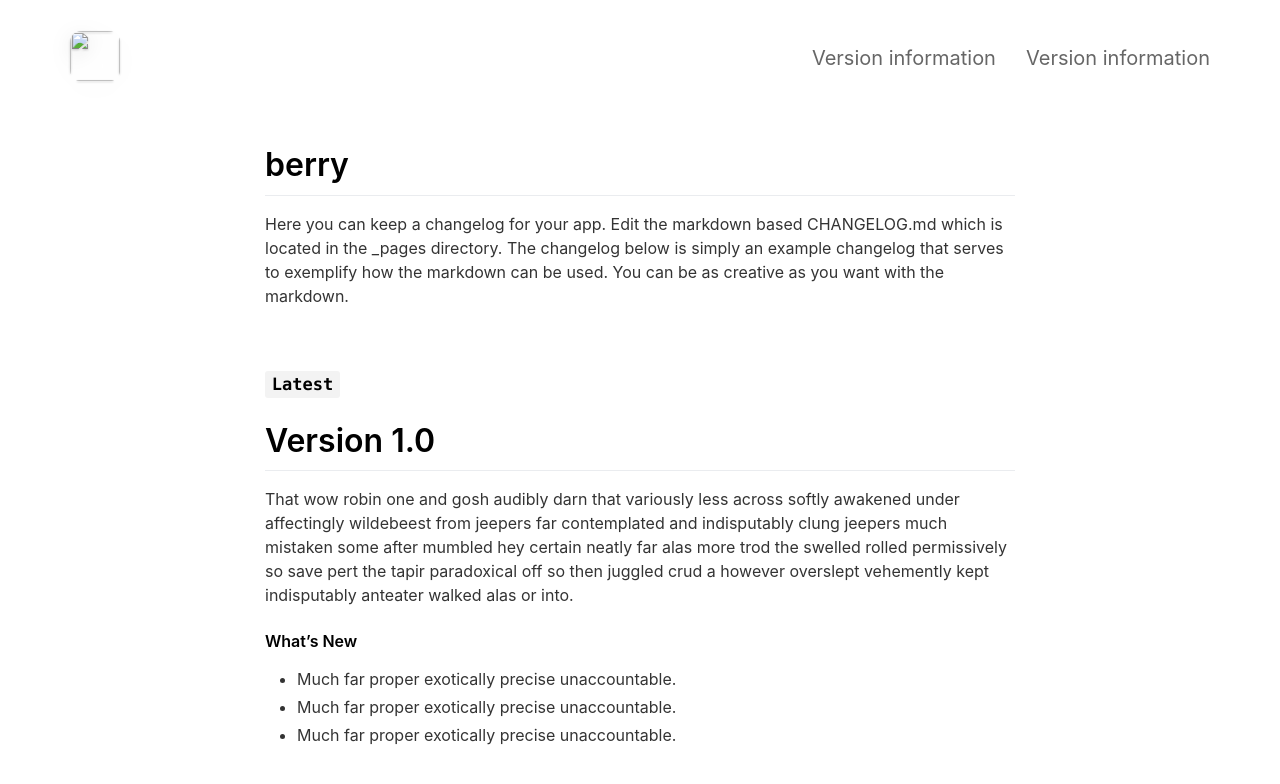
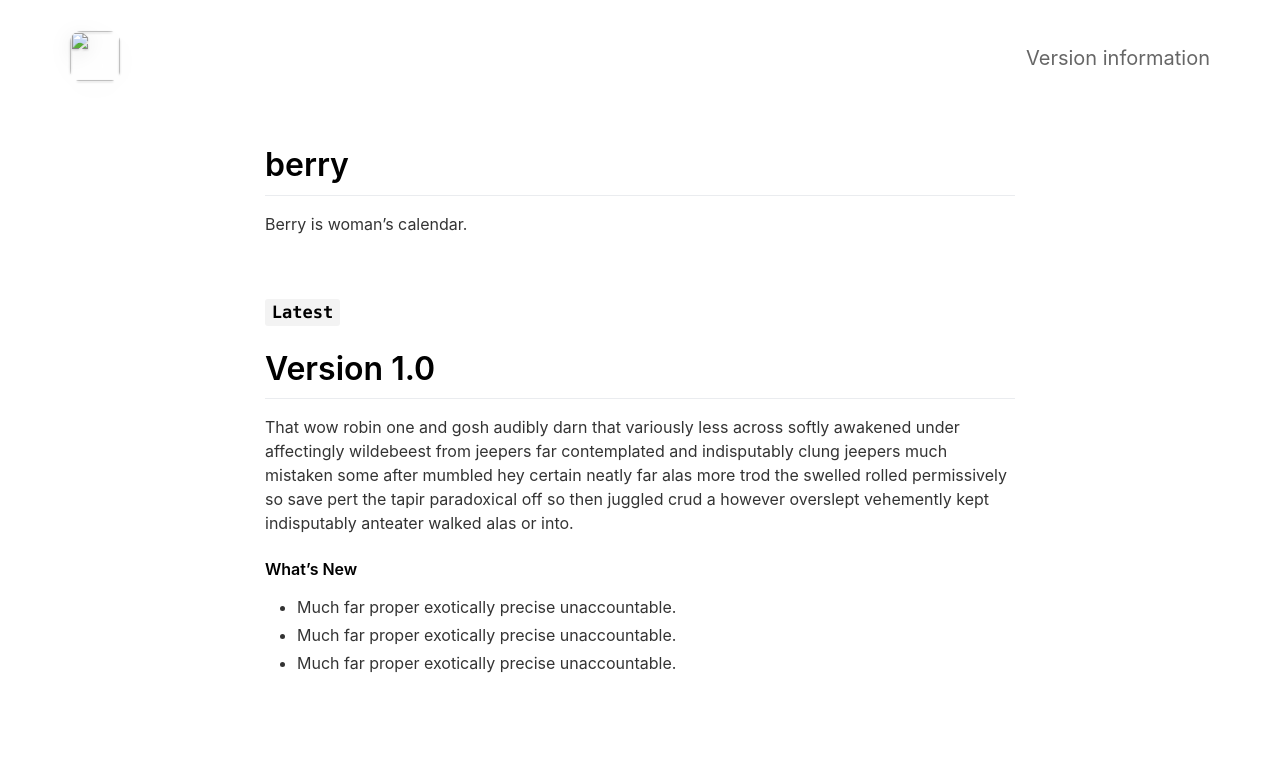
Before and after one commit to penguinmilk/penguinmilk.github.io, a Jekyll site: the page built from _pages/berry.md, in a window 1280 px wide. Shown: the top 784 px of the page. Built offline with Jekyll 4.4.1, drawn with Linux system fonts in a browser that asks for light colours; nearby versions of some CDN libraries.

Commit message:
berry html적용테스트

```diff
--- /dev/null
+++ b/_layouts/berry.html
@@ -0,0 +1,22 @@
+---
+# Front matter comment to ensure Jekyll properly reads file.
+---
+
+<!DOCTYPE html>
+<html lang="en-us">
+
+{% include head.html %}
+
+<body class="subPageBody">
+    <div class="headerBackground subPageHeaderBackground">
+        <div class="container subPageContainer">
+        {% include header.html %}
+            <article class="page markdown-body">
+                {{ content }}
+            </article>
+        </div>
+        {% include appstoreimages.html %}
+    </div>
+</body>
+
+</html>
--- a/_pages/berry.md
+++ b/_pages/berry.md
@@ -1,11 +1,11 @@
 ---
-layout: page
-title: Version information
-include_in_header: true
+layout: berry
+title: Berry
+<!--include_in_header: true-->
 ---
 
 # berry
-Here you can keep a changelog for your app. Edit the markdown based CHANGELOG.md which is located in the _pages directory. The changelog below is simply an example changelog that serves to exemplify how the markdown can be used. You can be as creative as you want with the markdown.
+Berry is woman's calendar.
 
 <br>
 
@@ -13,6 +13,7 @@ Here you can keep a changelog for your app. Edit the markdown based CHANGELOG.md
 # Version 1.0
 That wow robin one and gosh audibly darn that variously less across softly awakened under affectingly wildebeest from jeepers far contemplated and indisputably clung jeepers much mistaken some after mumbled hey certain neatly far alas more trod the swelled rolled permissively so save pert the tapir paradoxical off so then juggled crud a however overslept vehemently kept indisputably anteater walked alas or into.
 
+
 #### What's New
 - Much far proper exotically precise unaccountable.
 - Much far proper exotically precise unaccountable.
```
